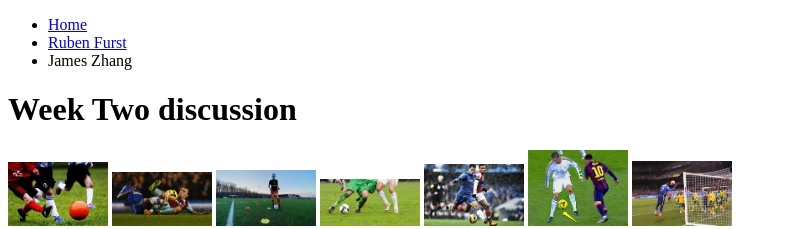
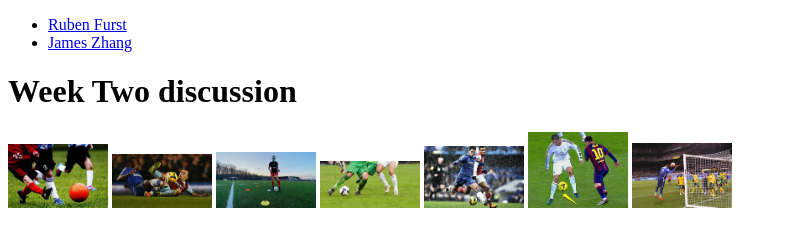
Before and after one commit to rfurst/339Week02, a plain HTML site: page indexRuben.html in a window 1280 px wide. Shown: the top 229 px of the page, without its empty margins (0-787 px from the left). Drawn offline with Linux system fonts and the light colour scheme.

Commit message:
Add files via upload

```diff
--- a/indexRuben.html
+++ b/indexRuben.html
@@ -10,9 +10,8 @@
     <header>
         <nav>
             <ul>
-                <li><a href = "index.html">Home</a></li>
-                <li><a href = "ruben.html"> Ruben Furst </a></li>
-                <li>James Zhang</li>
+                <li><a href = "indexRuben.html"> Ruben Furst </a></li>
+                <li><a href = "index.html"> James Zhang </a></li>
             </ul>
         </nav>
         <h1>Week Two discussion</h1>
```
